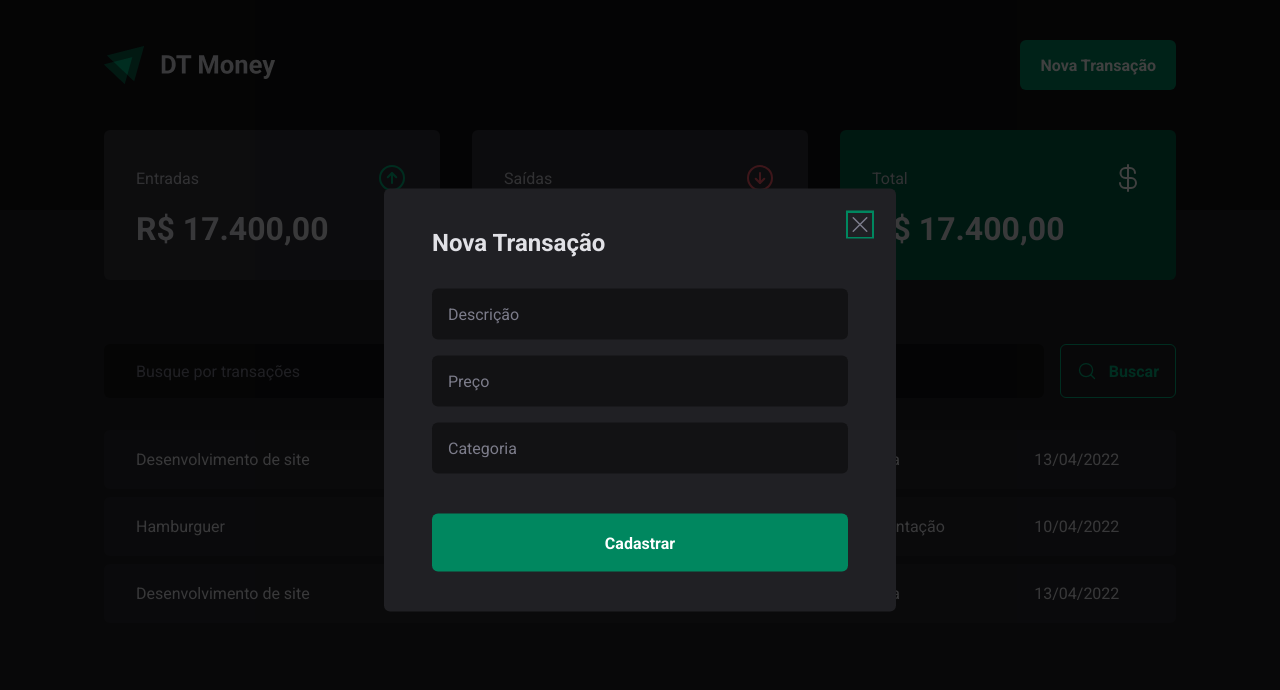
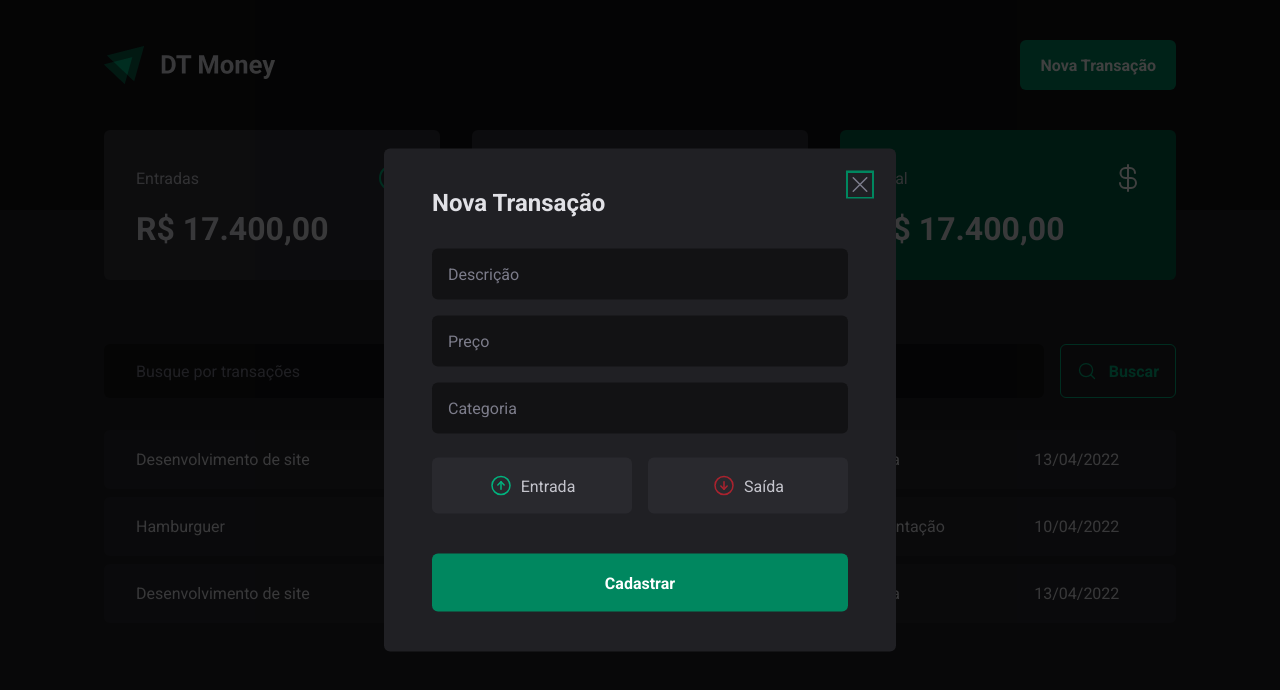
Before and after one commit to Gustavo-Orlandini/DTmoney-Rocketseat, a React (Vite) app: page / in a window 1280 px wide. Both pictures are taken after a click on the button "Nova Transação". Shown: the top 690 px of the page. Built offline with nearby package versions, Linux system fonts and the light colour scheme.

Commit message:
Transaction type button finished

```diff
--- a/package.json
+++ b/package.json
@@ -10,6 +10,7 @@
   },
   "dependencies": {
     "@radix-ui/react-dialog": "^1.0.2",
+    "@radix-ui/react-radio-group": "^1.1.1",
     "phosphor-react": "^1.4.1",
     "react": "^18.2.0",
     "react-dom": "^18.2.0"
--- a/src/components/NewTransactionModal/index.tsx
+++ b/src/components/NewTransactionModal/index.tsx
@@ -1,5 +1,7 @@
 import * as Dialog from '@radix-ui/react-dialog'
-import { X } from 'phosphor-react'
+import * as RadioGroup from '@radix-ui/react-radio-group'
+
+import { ArrowCircleDown, ArrowCircleUp, X } from 'phosphor-react'
 import styles from './modal.module.css'
 
 export function NewTransactionModal() {
@@ -19,6 +21,14 @@ export function NewTransactionModal() {
                     <input type="number" placeholder='Preço' required />
                     <input type="text" placeholder='Categoria' required />
 
+
+                    <RadioGroup.Root className={styles.TransactionType}>
+
+                        <RadioGroup.Item value='income' className={styles.firstButton}><ArrowCircleUp size={24} /> Entrada</RadioGroup.Item>
+                        <RadioGroup.Item value='outcome' className={styles.secondButton} ><ArrowCircleDown size={24} />  Saída</RadioGroup.Item>
+
+                    </RadioGroup.Root>
+
                     <button type="submit">Cadastrar</button>
 
                 </form>
--- a/src/components/NewTransactionModal/modal.module.css
+++ b/src/components/NewTransactionModal/modal.module.css
@@ -65,3 +65,54 @@
     cursor: pointer;
     color: var(--gray-500);
 }
+
+.TransactionType {
+    display: grid;
+    grid-template-columns: repeat(2, 1fr);
+    gap: 1rem;
+    margin-top: 0.5rem;
+}
+
+.TransactionType>button {
+    background: var(--gray-700);
+    padding: 1rem;
+    display: flex;
+    align-items: center;
+    justify-content: center;
+    gap: 0.5rem;
+    border-radius: 6px;
+    color: var(--gray-300);
+    cursor: pointer;
+    border: 0;
+
+}
+
+.TransactionType>button[data-state='unchecked']:hover {
+    background: var(--gray-600);
+}
+
+.firstButton>svg {
+    color: var(--green-300);
+}
+
+.firstButton[data-state='checked'] {
+    color: var(--white);
+    background: var(--green-500);
+}
+
+.firstButton>svg[data-state='checked'] {
+    color: var(--red-500);
+}
+
+.secondButton>svg {
+    color: var(--red-500);
+}
+
+.secondButton[data-state='checked'] {
+    color: var(--white);
+    background: var(--red-500);
+}
+
+.secondButton>svg[data-state='checked'] {
+    color: var(--white);
+}
```
Also changed, not shown: 1 other file (tests, documents, lock files or other folders).
